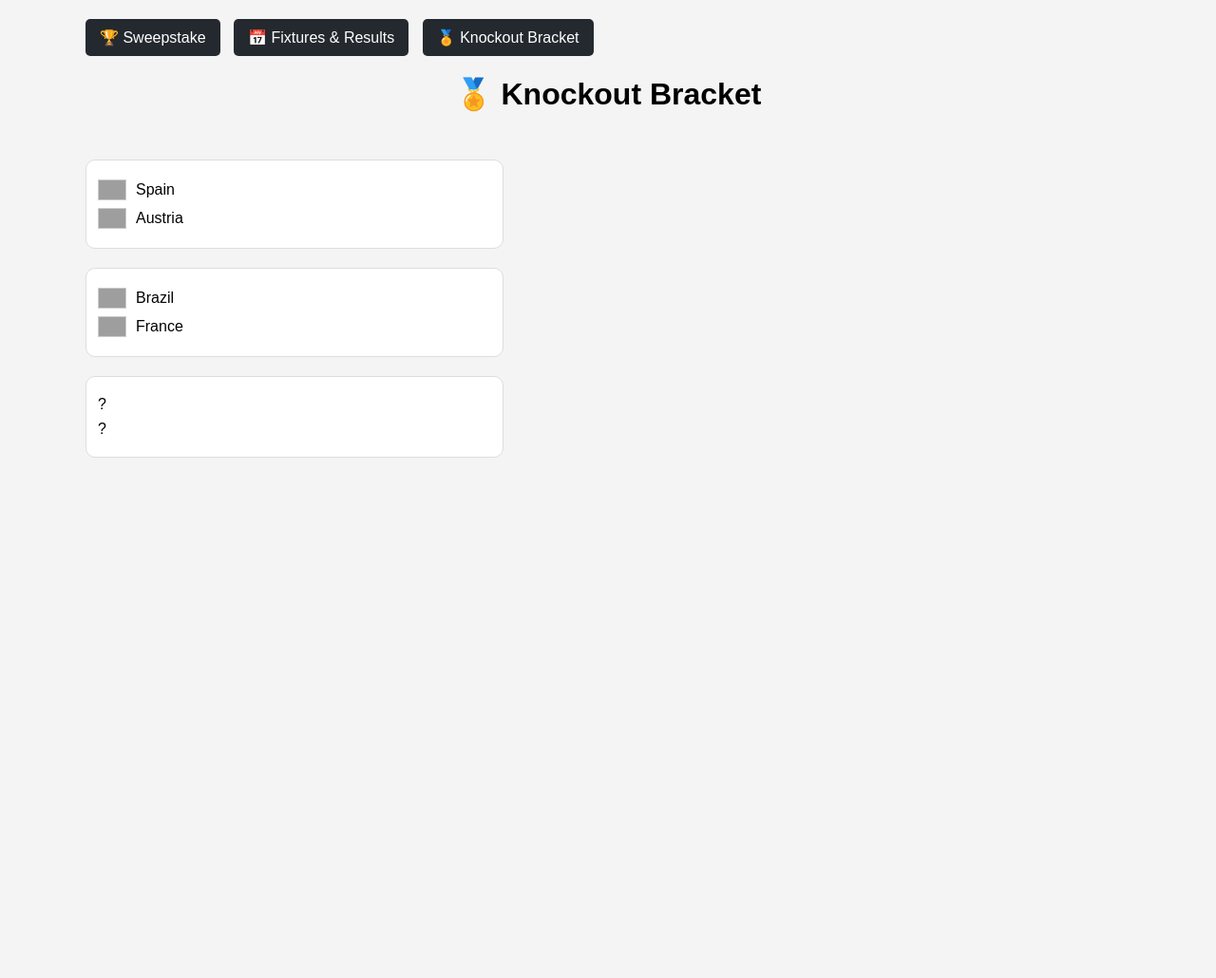
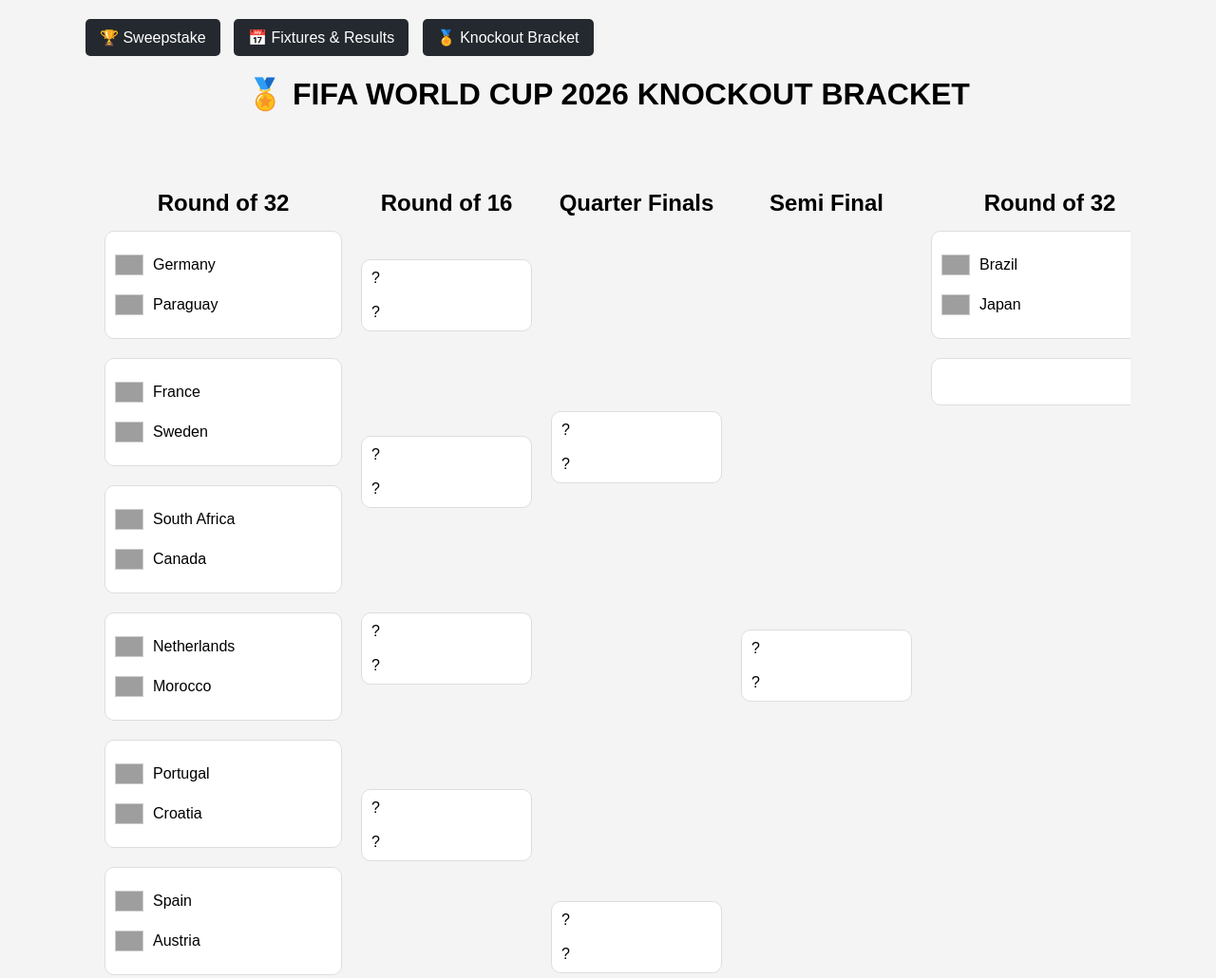
Before and after one commit to Hej-eon/worldcup-2026-sweepstake, a plain HTML site: page bracket.html in a window 1280 px wide. Shown: the top 1030 px of the page at 95% size. Before the commit the page ends 800 px from the top, so only its background shows below. Drawn offline with Linux system fonts and the light colour scheme; grey boxes are pictures that could not be loaded.

Commit message:
Revise knockout bracket for FIFA World Cup 2026
Updated the knockout bracket for FIFA World Cup 2026, including team names and flags for the Round of 32 and other rounds.

```diff
--- a/bracket.html
+++ b/bracket.html
@@ -8,32 +8,44 @@
 <link rel="stylesheet" href="style.css">
 
 <style>
-        .bracket {
-            display: flex;
-            justify-content: space-between;
-            gap: 40px;
-            margin-top: 30px;
+
+h1 {
+    text-align: center;
 }
 
-        .side {
-            width: 40%;
+.bracket {
+    display: grid;
+    grid-template-columns: 250px 180px 180px 180px 250px;
+    gap: 20px;
+    overflow-x: auto;
+    padding: 20px;
+}
+
+.round {
+    display: flex;
+    flex-direction: column;
+}
+
+.round h2 {
+    text-align: center;
+    margin-bottom: 15px;
 }
 
 .match {
     background: white;
     border: 1px solid #ddd;
     border-radius: 10px;
-            padding: 12px;
-            margin: 20px 0;
+    padding: 10px;
+    margin-bottom: 20px;
 }
 
 .team {
     display: flex;
     align-items: center;
-            margin: 8px 0;
+    padding: 6px 0;
 }
 
-        .team img {
+.flag {
     width: 28px;
     height: 20px;
     object-fit: cover;
@@ -41,15 +53,27 @@
     border: 1px solid #ccc;
 }
 
-        .center {
-            width: 20%;
-            text-align: center;
+.spacer-sm {
+    height: 30px;
 }
 
-        .champion {
+.spacer-md {
+    height: 90px;
+}
+
+.spacer-lg {
+    height: 190px;
+}
+
+.spacer-xl {
+    height: 420px;
+}
+
+.champion-box {
     background: white;
-            border: 1px solid #ddd;
+    border: 2px solid #ddd;
     border-radius: 10px;
+    text-align: center;
     padding: 20px;
 }
 
@@ -57,8 +81,11 @@
     font-size: 80px;
     margin-top: 20px;
 }
+
 </style>
+
 </head>
+
 <body>
 
 <nav>
@@ -67,43 +94,212 @@
     <a href="bracket.html">🏅 Knockout Bracket</a>
 </nav>
 
-<h1>🏅 Knockout Bracket</h1>
+<h1>🏅 FIFA WORLD CUP 2026 KNOCKOUT BRACKET</h1>
 
 <div class="bracket">
 
-    <!-- LEFT SIDE -->
+    <!-- ROUND OF 32 -->
 
-    <div class="side">
+    <div class="round">
+
+        <h2>Round of 32</h2>
 
         <div class="match">
             <div class="team">
-                <img src="https://flagcdn.com/w40/es.png" alt="Spain">
+                <img class="flag" src="https://flagcdn.com/w40/de.png">
+                Germany
+            </div>
+            <div class="team">
+                <img class="flag" src="https://flagcdn.com/w40/py.png">
+                Paraguay
+            </div>
+        </div>
+
+        <div class="match">
+            <div class="team">
+                <img class="flag" src="https://flagcdn.com/w40/fr.png">
+                France
+            </div>
+            <div class="team">
+                <img class="flag" src="https://flagcdn.com/w40/se.png">
+                Sweden
+            </div>
+        </div>
+
+        <div class="match">
+            <div class="team">
+                <img class="flag" src="https://flagcdn.com/w40/za.png">
+                South Africa
+            </div>
+            <div class="team">
+                <img class="flag" src="https://flagcdn.com/w40/ca.png">
+                Canada
+            </div>
+        </div>
+
+        <div class="match">
+            <div class="team">
+                <img class="flag" src="https://flagcdn.com/w40/nl.png">
+                Netherlands
+            </div>
+            <div class="team">
+                <img class="flag" src="https://flagcdn.com/w40/ma.png">
+                Morocco
+            </div>
+        </div>
+
+        <div class="match">
+            <div class="team">
+                <img class="flag" src="https://flagcdn.com/w40/pt.png">
+                Portugal
+            </div>
+            <div class="team">
+                <img class="flag" src="https://flagcdn.com/w40/hr.png">
+                Croatia
+            </div>
+        </div>
+
+        <div class="match">
+            <div class="team">
+                <img class="flag" src="https://flagcdn.com/w40/es.png">
                 Spain
             </div>
-
             <div class="team">
-                <img src="https://flagcdn.com/w40/at.png" alt="Austria">
+                <img class="flag" src="https://flagcdn.com/w40/at.png">
                 Austria
             </div>
         </div>
 
         <div class="match">
             <div class="team">
-                <img src="https://flagcdn.com/w40/br.png" alt="Brazil">
-                Brazil
+                <img class="flag" src="https://flagcdn.com/w40/us.png">
+                USA
             </div>
-
             <div class="team">
-                <img src="https://flagcdn.com/w40/fr.png" alt="France">
-                France
+                <img class="flag" src="https://flagcdn.com/w40/ba.png">
+                Bosnia
             </div>
         </div>
 
         <div class="match">
-            <div class="team">?</div>
-            <div class="team">?</div>
+            <div class="team">
+                <img class="flag" src="https://flagcdn.com/w40/be.png">
+                Belgium
+            </div>
+            <div class="team">
+                <img class="flag" src="https://flagcdn.com/w40/sn.png">
+                Senegal
+            </div>
         </div>
 
     </div>
 
-    <!-- CENTRE -->
+    <!-- ROUND OF 16 -->
+
+    <div class="round">
+
+        <h2>Round of 16</h2>
+
+        <div class="spacer-sm"></div>
+
+        <div class="match">
+            ?
+            <br><br>
+            ?
+        </div>
+
+        <div class="spacer-md"></div>
+
+        <div class="match">
+            ?
+            <br><br>
+            ?
+        </div>
+
+        <div class="spacer-md"></div>
+
+        <div class="match">
+            ?
+            <br><br>
+            ?
+        </div>
+
+        <div class="spacer-md"></div>
+
+        <div class="match">
+            ?
+            <br><br>
+            ?
+        </div>
+
+    </div>
+
+    <!-- QUARTER FINALS -->
+
+    <div class="round">
+
+        <h2>Quarter Finals</h2>
+
+        <div class="spacer-lg"></div>
+
+        <div class="match">
+            ?
+            <br><br>
+            ?
+        </div>
+
+        <div class="spacer-xl"></div>
+
+        <div class="match">
+            ?
+            <br><br>
+            ?
+        </div>
+
+    </div>
+
+    <!-- SEMI + FINAL -->
+
+    <div class="round">
+
+        <h2>Semi Final</h2>
+
+        <div class="spacer-xl"></div>
+
+        <div class="match">
+            ?
+            <br><br>
+            ?
+        </div>
+
+        <div class="spacer-xl"></div>
+
+        <h2>Final</h2>
+
+        <div class="match">
+            ?
+            <br><br>
+            ?
+        </div>
+
+    </div>
+
+    <!-- RIGHT SIDE -->
+
+    <div class="round">
+
+        <h2>Round of 32</h2>
+
+        <div class="match">
+            <div class="team">
+                <img class="flag" src="https://flagcdn.com/w40/br.png">
+                Brazil
+            </div>
+            <div class="team">
+                <img class="flag" src="https://flagcdn.com/w40/jp.png">
+                Japan
+            </div>
+        </div>
+
+        <div class="match">
+            <div class="team">
```
Lines whose indentation alone changed are shown as unchanged.
